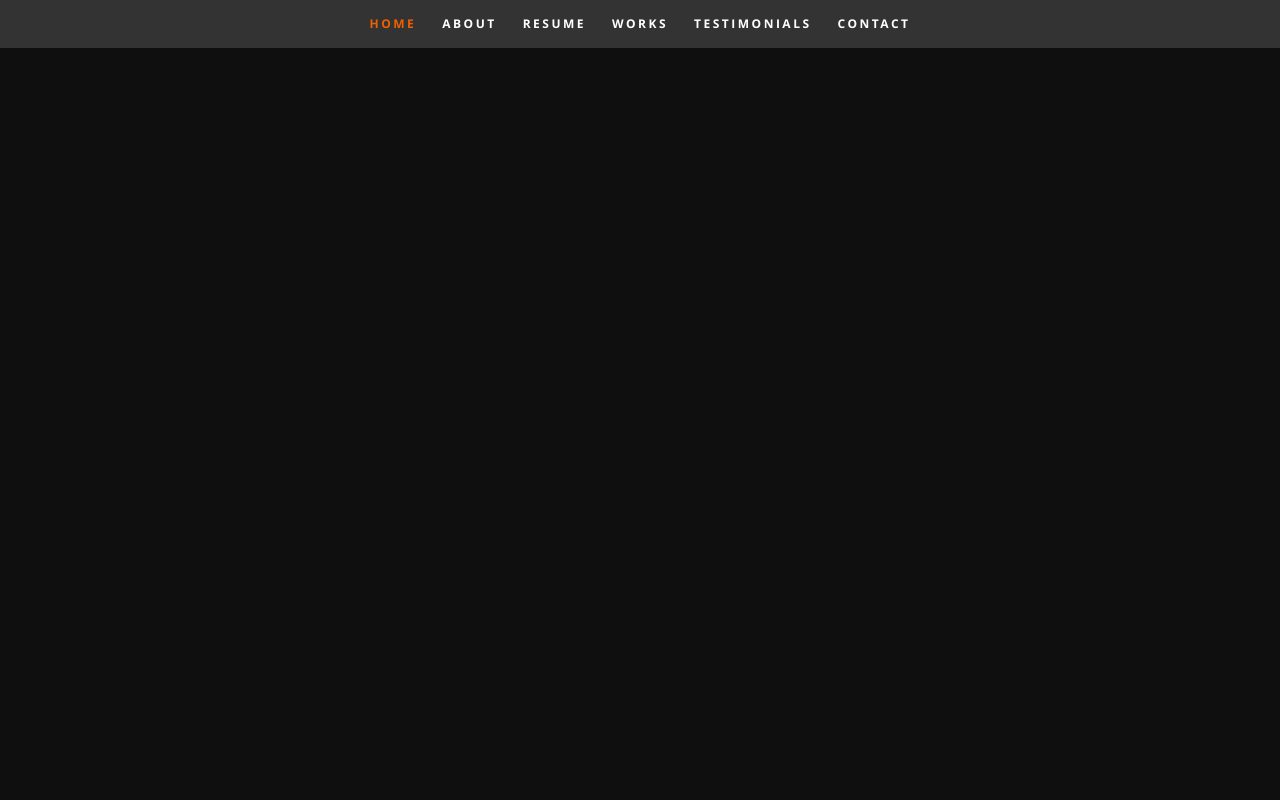
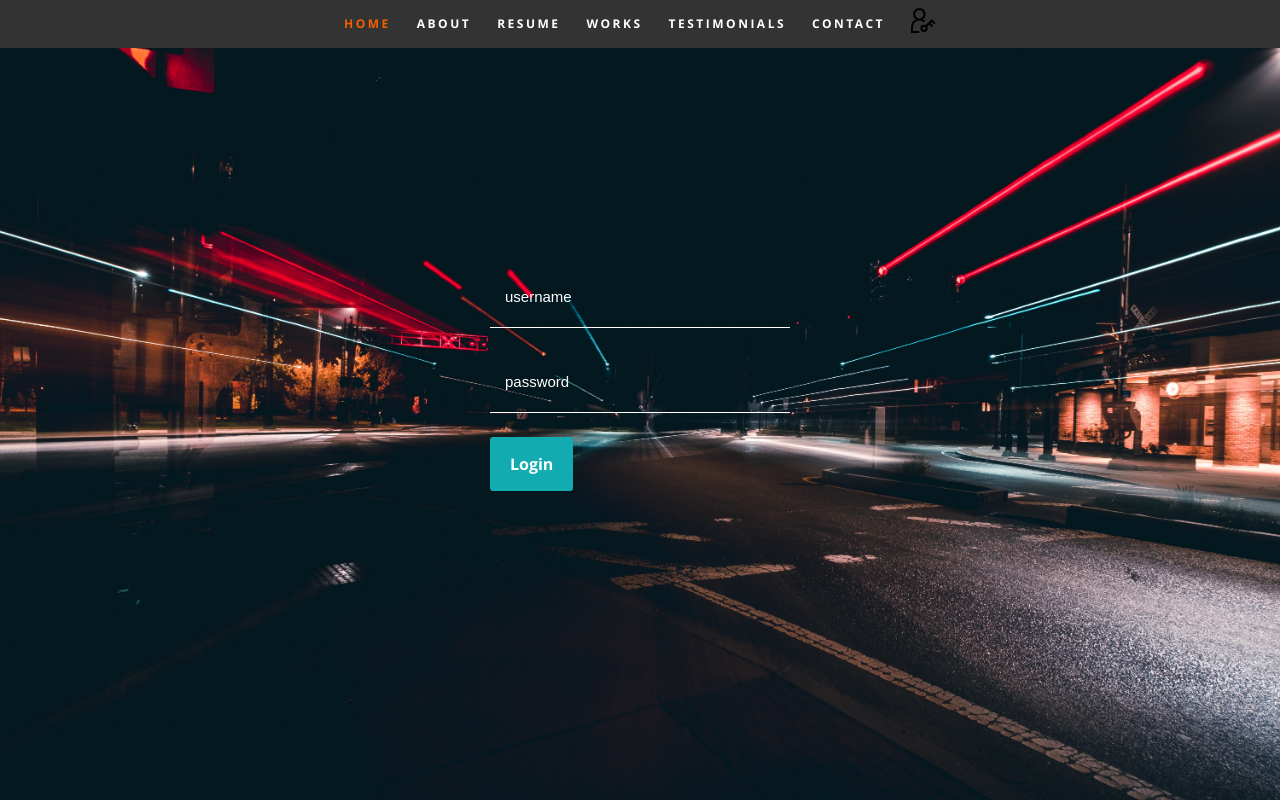
Before and after one commit to eslamicoo912/Fullsatck-Portfolio-With-Dashboard, a React (Create React App) app in the folder client/: page /login in a window 1280 px wide. Built offline with nearby package versions, Linux system fonts and the light colour scheme; no server answers.

Commit message:
setting up the login form for the admin

```diff
--- a/client/public/css/layout.css
+++ b/client/public/css/layout.css
@@ -1072,3 +1072,41 @@ footer .social-links li:first-child {
 #go-top a:hover {
   background-color: #0f9095;
 }
+
+/* start login form */
+
+.login {
+  display: flex;
+  justify-content: center;
+  align-items: center;
+  height: 100vh;
+  background: #161415 url(../images/header.jpg) no-repeat top center;
+  background-size: cover !important;
+  -webkit-background-size: cover !important;
+  overflow: hidden;
+}
+
+ul {
+  display: flex;
+  justify-content: center;
+  align-items: center;
+}
+
+.icon {
+  color: #f06000;
+  font-size: 25px;
+}
+
+form input {
+  color: white;
+  width: 300px;
+  padding: 5px;
+  background: transparent !important;
+  border: none;
+  outline: none;
+  border-bottom: 1px solid white !important;
+}
+
+input::placeholder {
+  color: white;
+}
--- a/client/src/App.js
+++ b/client/src/App.js
@@ -9,15 +9,20 @@ import ContactUs from "./components/ContactUs";
 import Footer from "./components/Footer";
 import Navbar from "./components/Navbar";
 import resumeData from "./resumeData";
+import Login from "./components/Login";
 
 class App extends Component {
   render() {
+    const sessionStatus = sessionStorage.getItem("status");
+    if (sessionStatus == 200) return <h1>Eslam</h1>;
+    else
       return (
         <div className="App">
           <Router>
             <Navbar />
             <Routes>
               <Route path="/" exact element={<Header />} />
+              <Route path="/login" element={<Login />} />
               <Route path="/about" element={<About />} />
               <Route path="/resume" element={<Resume />} />
               <Route path="/portfolio" element={<Portfolio />} />
--- /dev/null
+++ b/client/src/components/Login.js
@@ -0,0 +1,47 @@
+import React, { Component } from "react";
+import axios from "axios";
+
+export default class Login extends Component {
+  state = {
+    username: "",
+    password: "",
+  };
+
+  render() {
+    const handleSubmit = async (e) => {
+      e.preventDefault();
+      const response = await axios.post(
+        "http://localhost:5000/admin/login",
+        this.state
+      );
+
+      if (response.status === 200) {
+        const { message } = response.data;
+        if (message === "success_login") {
+          sessionStorage.setItem("status", response.status);
+        }
+      }
+    };
+    return (
+      <div className="login">
+        <form onSubmit={handleSubmit}>
+          <input
+            placeholder="username"
+            type="text"
+            value={this.state.username}
+            name="username"
+            onChange={(e) => this.setState({ username: e.target.value })}
+          />
+          <input
+            placeholder="password"
+            type="password"
+            value={this.state.password}
+            name="password"
+            onChange={(e) => this.setState({ password: e.target.value })}
+          />
+          <button type="submit">Login</button>
+        </form>
+      </div>
+    );
+  }
+}
--- a/client/src/components/Navbar.js
+++ b/client/src/components/Navbar.js
@@ -1,6 +1,6 @@
 import React, { Component } from "react";
 import axios from "axios";
-import { AiFillGithub, AiFillFacebook, AiFillLinkedin } from "react-icons/ai";
+import { GrUserAdmin } from "react-icons/gr";
 import { Link } from "react-router-dom";
 
 export default class Header extends Component {
@@ -17,17 +17,6 @@ export default class Header extends Component {
     this.setState({ about: aboutData.data[0] });
   };
   render() {
-    const {
-      fullname,
-      address,
-      phone,
-      linkedin,
-      github,
-      email,
-      portfolio,
-      facebook,
-    } = this.state.contacts;
-    const { img, text, position } = this.state.about;
     return (
       <React.Fragment>
         <nav id="nav-wrap">
@@ -73,6 +62,11 @@ export default class Header extends Component {
                 Contact
               </Link>
             </li>
+            <li>
+              <Link to="/login" className="icon-container">
+                <GrUserAdmin className="icon" />
+              </Link>
+            </li>
           </ul>
         </nav>
       </React.Fragment>
```
Lines whose indentation alone changed are shown as unchanged.
